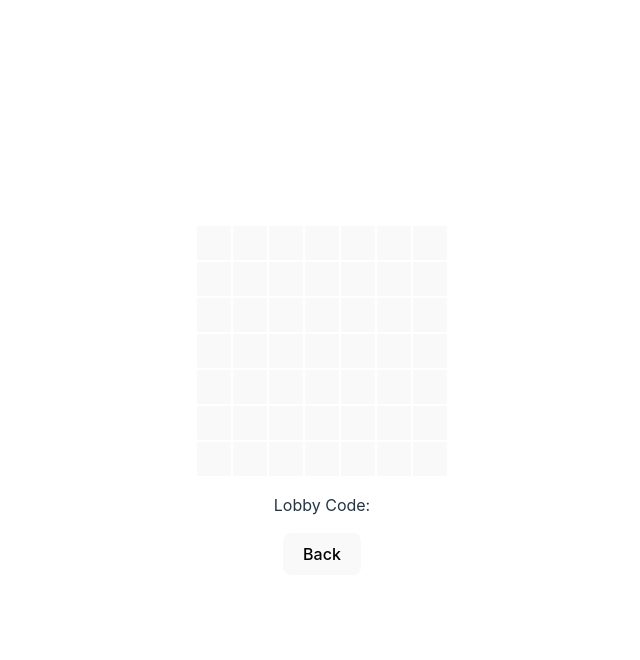
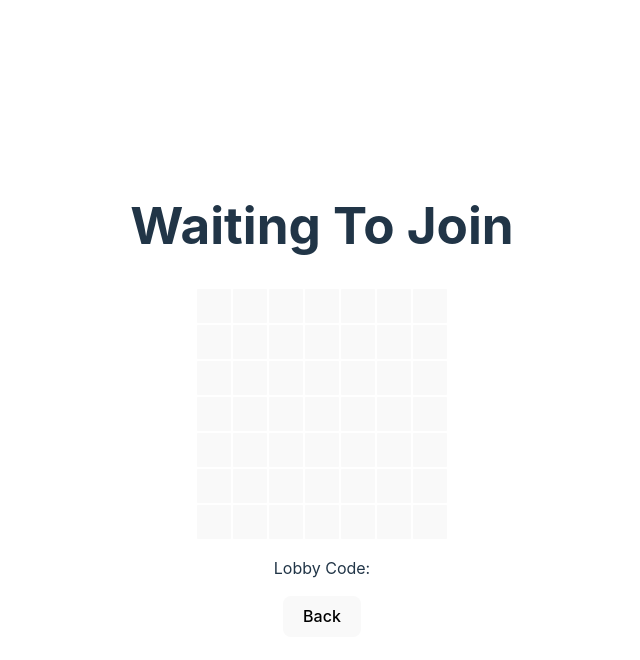
Before and after one commit to bluewolf44/BattleServer, a React (Vite) app in the folder frontend/: page / in a window 1280 px wide. Both pictures are taken after a click on the button "Host Game". Shown: the top 660 px of the page, without its empty margins (318-958 px from the left). Built offline with nearby package versions, Linux system fonts and the light colour scheme.

Commit message:
Created useState with titleText and lobbyCode

```diff
--- a/frontend/src/InGame.jsx
+++ b/frontend/src/InGame.jsx
@@ -1,10 +1,14 @@
+import { useState } from 'react'
 import './InGame.css'
 
 function InGame({HandleBack}) {
     const size = 7;
+    const [titleText,setTitleText] = useState("Waiting To Join")
+    const [lobbyCode,setLobbyCode] = useState("")
 
     return (
         <>
+            <h1>{titleText}</h1>
             {(() => {
                 const total = [];
                 for (let y=0;y<size;y++)
@@ -22,7 +26,7 @@ function InGame({HandleBack}) {
                 }
                 return total;
             })()}
-            <p>Lobby Code:</p>
+            <p>{"Lobby Code: "+lobbyCode}</p>
             <button onClick = {HandleBack}>Back</button>
         </>
     )
```
